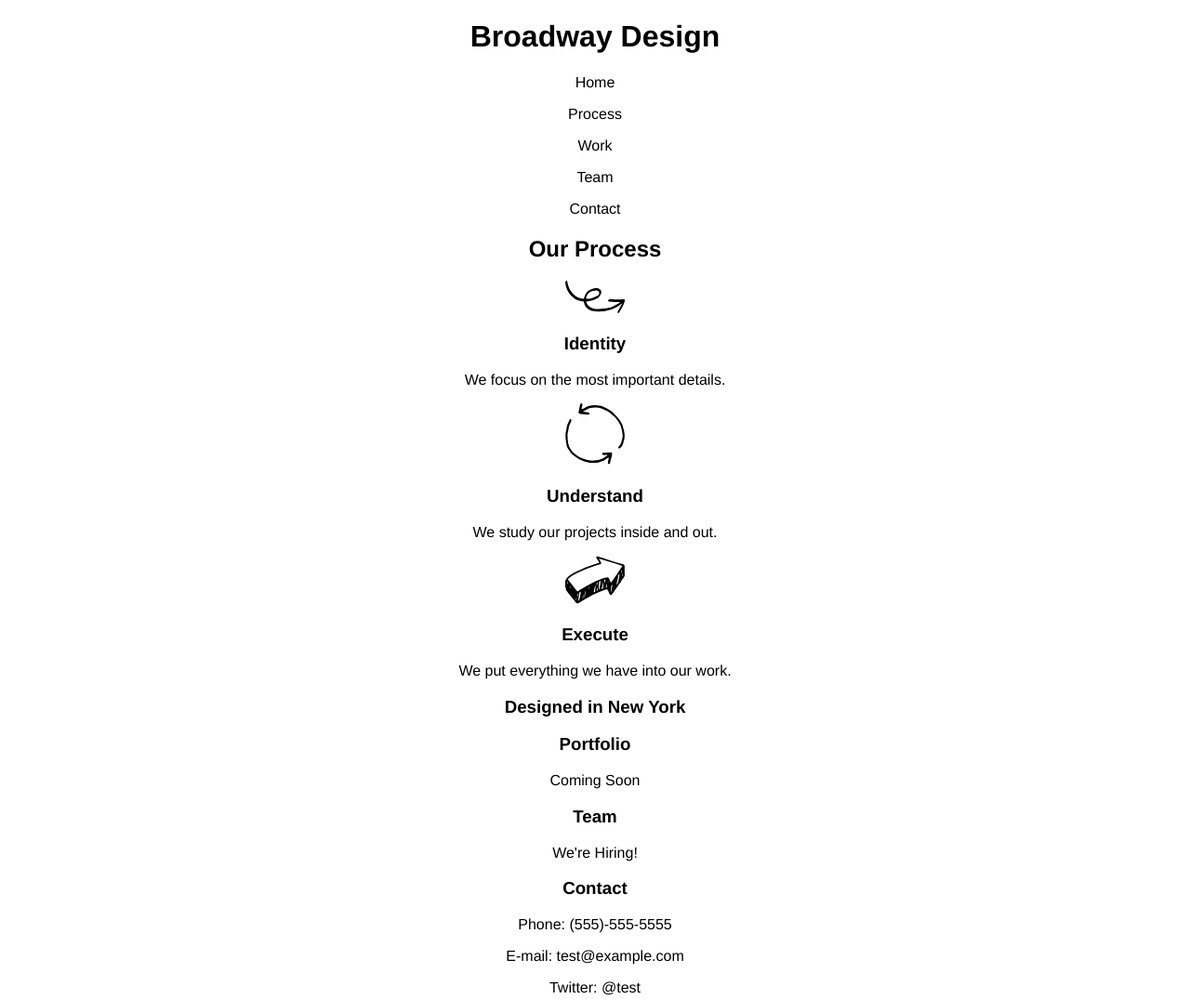
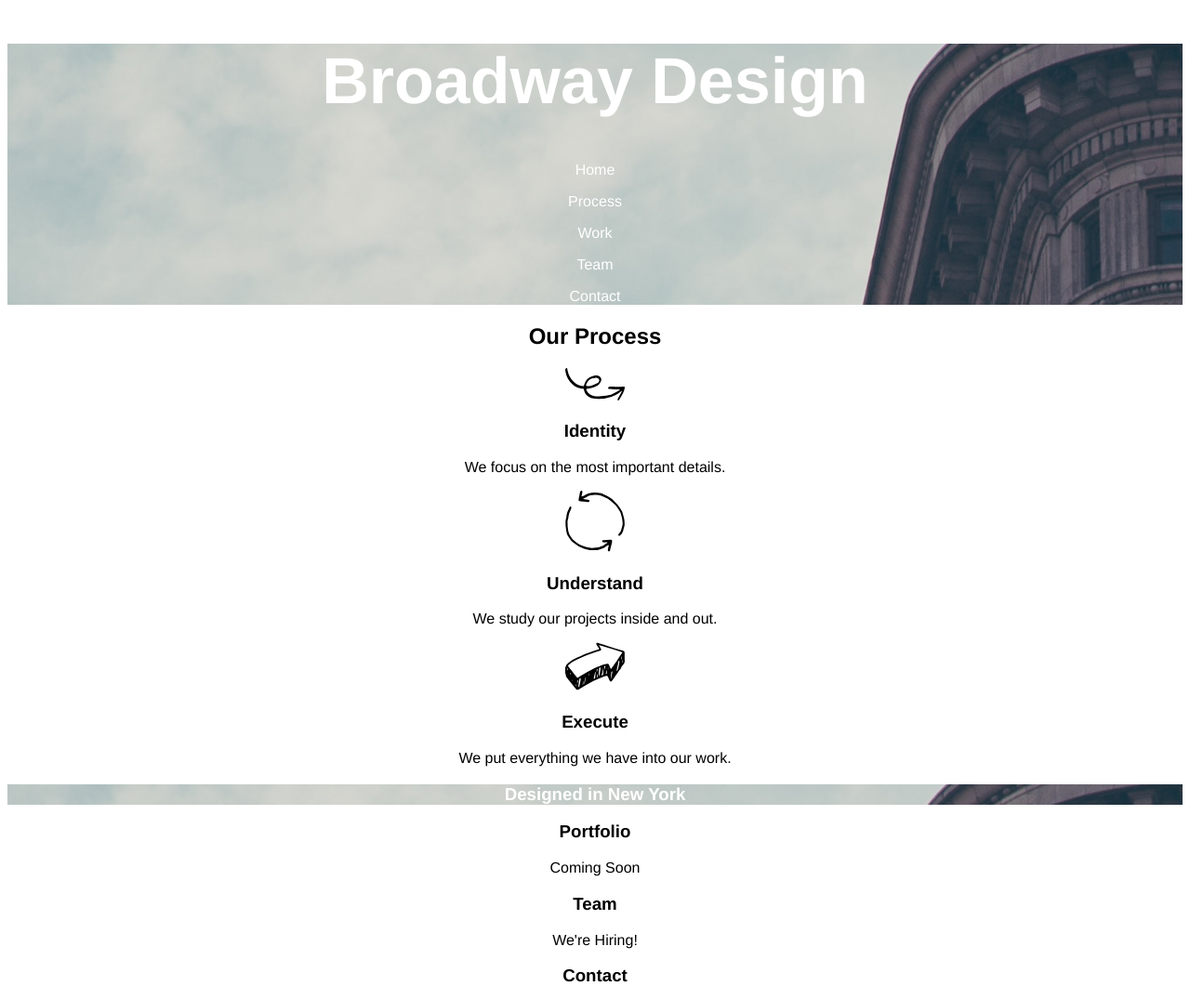
Before and after one commit to jridley11/broadway, a plain HTML site: page index.html in a window 1280 px wide. Shown: the top 1075 px of the page at 93% size. Drawn offline with Linux system fonts and the light colour scheme.

Commit message:
Add images and text.

```diff
--- a/index.html
+++ b/index.html
@@ -5,7 +5,7 @@
     <title>Broadway Design</title>
   </head>
   <body>
-    <div>
+    <div class="buildingimagewhitefont">
       <h1>Broadway Design</h1>
         <p>Home</p>
         <p>Process</p>
@@ -28,7 +28,7 @@
     </div>
 
     <div>
-      <h3>Designed in New York</h3>
+      <h3 class="buildingimagewhitefont">Designed in New York</h3>
         <h3>Portfolio</h3>
           <p>Coming Soon</p>
         <h3>Team</h3>
@@ -37,7 +37,7 @@
           <p>Phone: (555)-555-5555</p>
           <p>E-mail: test@example.com</p>
           <p>Twitter: @test</p>
-          <p><span>&#169Broadway 2017</span><span>About</span><span>Work</span><span>Team</span><span>Contact</span></p>
+      <p><span>&#169Broadway 2017</span> <span>About</span> <span>Work</span> <span>Team</span> <span>Contact</span></p>
     </div>
   </body>
 </html>
--- a/resources/css/style.css
+++ b/resources/css/style.css
@@ -2,3 +2,15 @@ body {
   text-align: center;
   font-family: Helvetica;
 }
+
+h1 {
+  font-size: 70px;
+  color: white;
+  font-weight: bold;
+  }
+
+.buildingimagewhitefont {
+  background-image: url("../images/the-flatiron-building.png");
+  background-color: black;
+  color: white
+}
```
Also changed, not shown: resources/images/the-flatiron-building.png (added), 1 other file.
